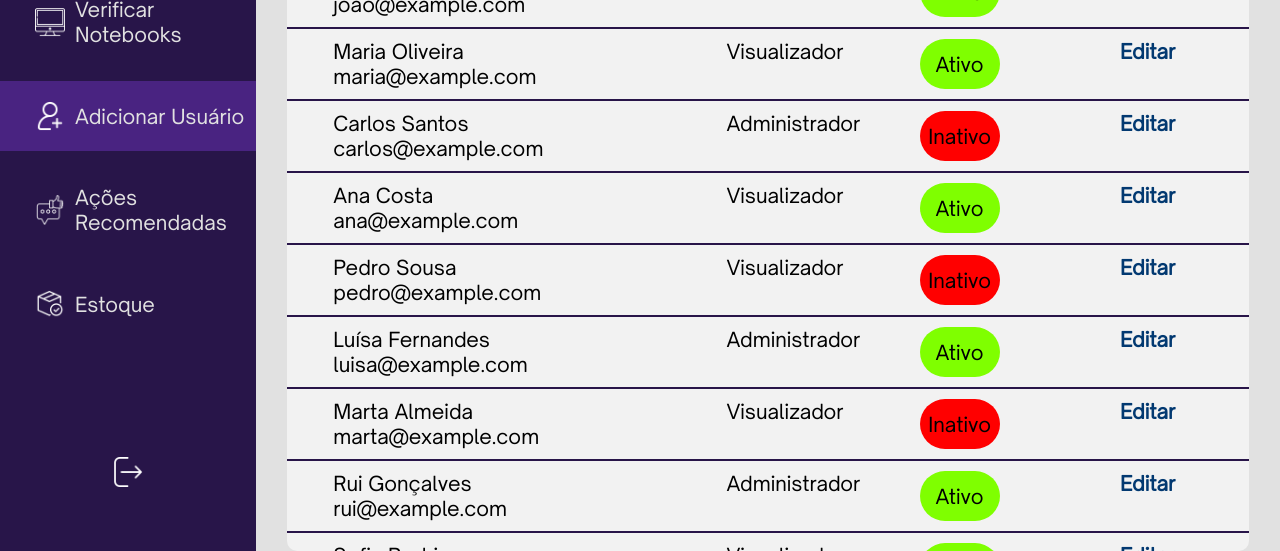
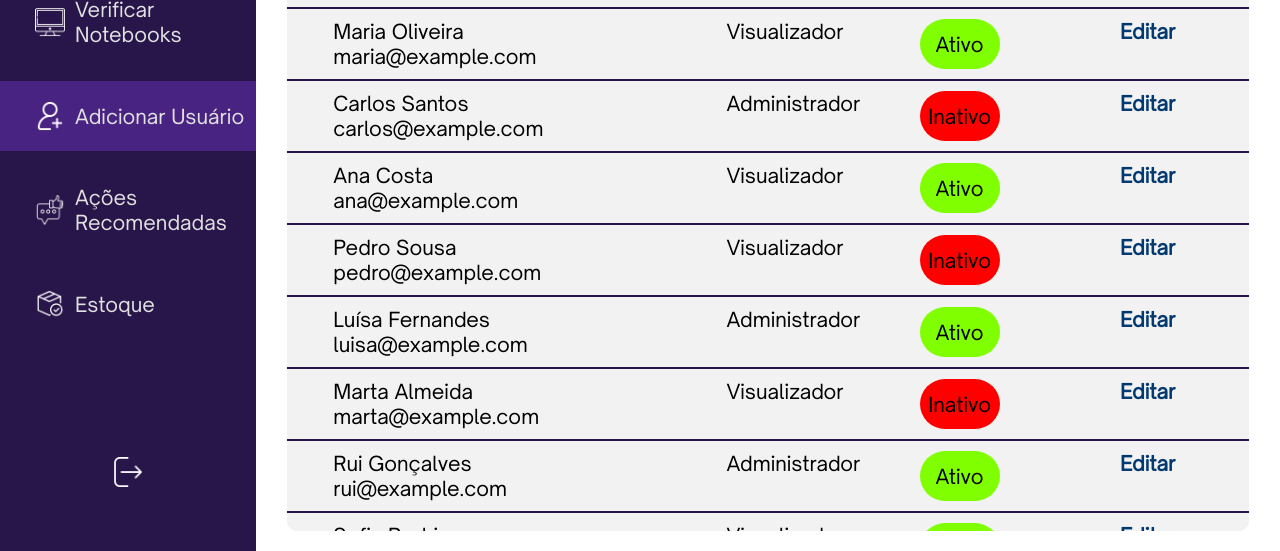
Before and after one commit to Grupo-06-2ADSA/Site-Institucional, a plain HTML site: page dashboard/users.html in a window 1280 px wide. Shown: the part 249-800 px from the top of the page. Drawn offline with Linux system fonts and the light colour scheme.

Commit message:
Ajustando o header

```diff
--- a/dashboard/users.css
+++ b/dashboard/users.css
@@ -5,7 +5,6 @@
 
 .list{
     display: inline;
-    background-color: #e1e1e1;
     width: 100%;
     height: 100%;
 }
@@ -14,7 +13,7 @@
     flex-direction: column;
     margin-left: 3%;
     margin-right: 3%;
-    margin-top: 100px;
+    margin-top: 80px;
     height: 80%;
 }
 .list-header {
```
